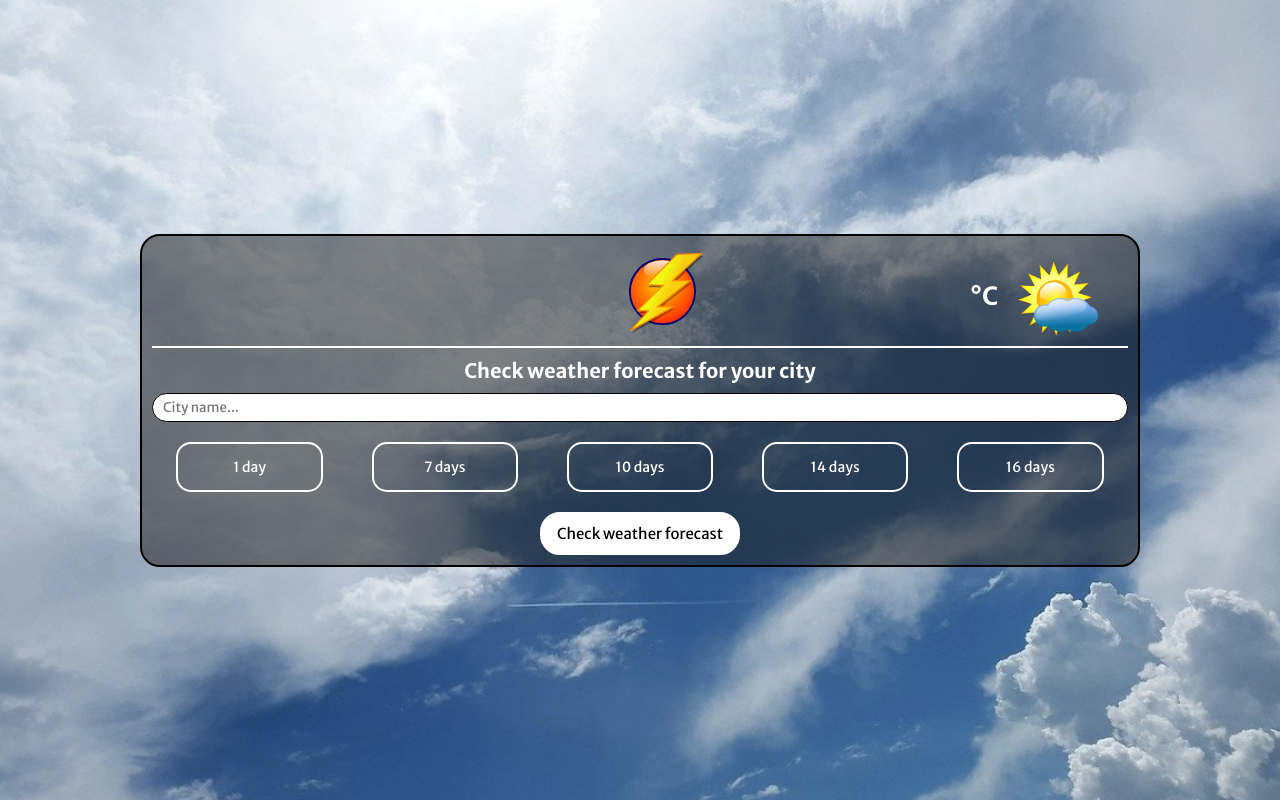
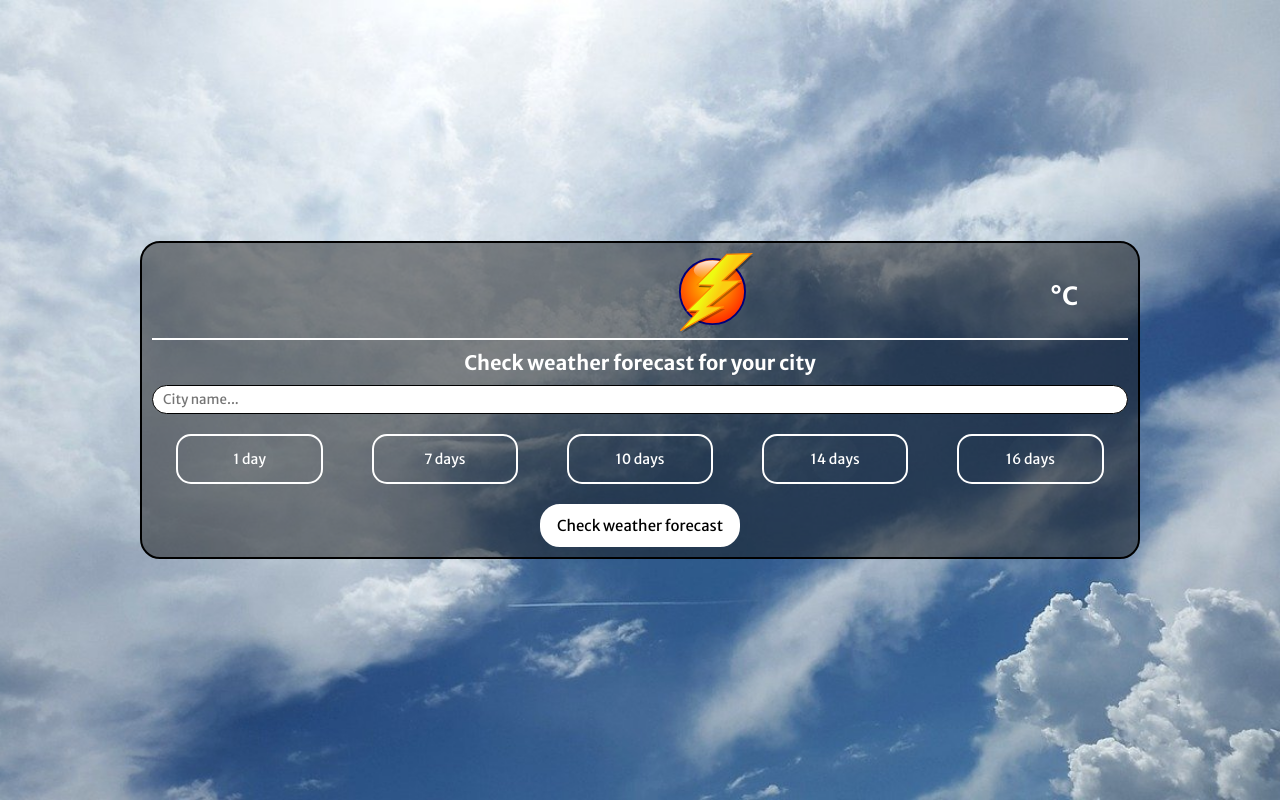
Before and after one commit to damian08k/ts-weather-app, a website built with webpack: page src/index.html in a window 1280 px wide. Built offline with nearby package versions, Linux system fonts and the light colour scheme; no server answers.

Commit message:
Change styles and default value for weather img element

```diff
--- a/src/index.html
+++ b/src/index.html
@@ -32,12 +32,7 @@
                         <h2 class="header__temp">
                             <span class="header__deg-value" data-temperature></span>&deg;C
                         </h2>
-                        <img
-                            src="assets/cloudy_sunny.svg"
-                            alt="cloudy_sunny"
-                            class="header__weather-img"
-                            data-weather-image
-                        />
+                        <img class="header__weather-img" data-weather-image />
                     </div>
                 </header>
                 <section class="weather__check-weather check-weather">
--- a/src/styles/sections/_header.scss
+++ b/src/styles/sections/_header.scss
@@ -76,6 +76,7 @@
     }
 
     &__weather-img {
+        display: none;
         padding-top: math.div($main-padding, 2);
         width: 80px;
         height: 80px;
```
